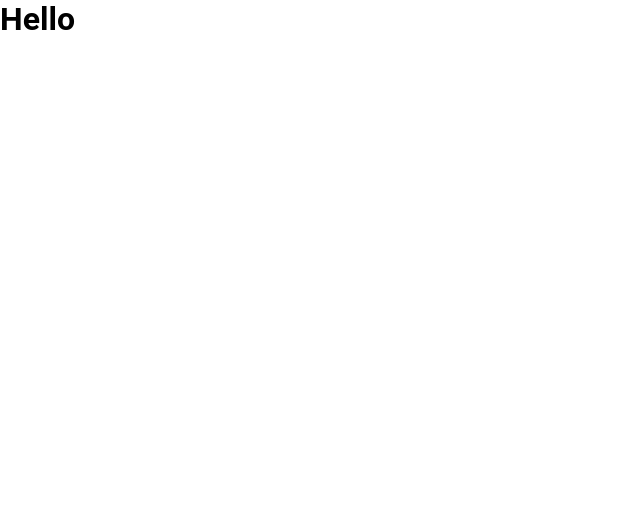
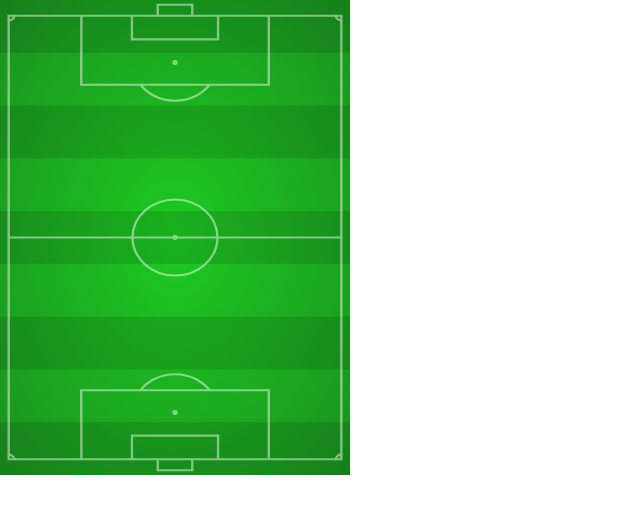
Before and after one commit to JoseVitorOliveira/your11, a React (Vite) app: page / in a window 1280 px wide. Shown: the top 514 px of the page, without its empty margins (0-640 px from the left). Built offline with nearby package versions, Linux system fonts and the light colour scheme.

Commit message:
FootballField component

```diff
--- a/src/App.tsx
+++ b/src/App.tsx
@@ -1,7 +1,9 @@
+import FootballField from "./components/FootballField";
+
 function App() {
   return (
     <>
-      <h1>Hello</h1>
+      <FootballField></FootballField>
     </>
   );
 }
--- /dev/null
+++ b/src/components/FootballField/index.tsx
@@ -0,0 +1,7 @@
+import "./styles.css";
+
+const FootballField = () => {
+  return <div className="football-field"></div>;
+};
+
+export default FootballField;
--- /dev/null
+++ b/src/components/FootballField/styles.css
@@ -0,0 +1,7 @@
+.football-field {
+    width: 350px;
+    height: 475px;
+    position: relative;
+    background-image: url("../../assets/images/field.svg");
+    background-size: 100% 100%;
+}
```
Also changed, not shown: src/assets/images/field.svg (added).
